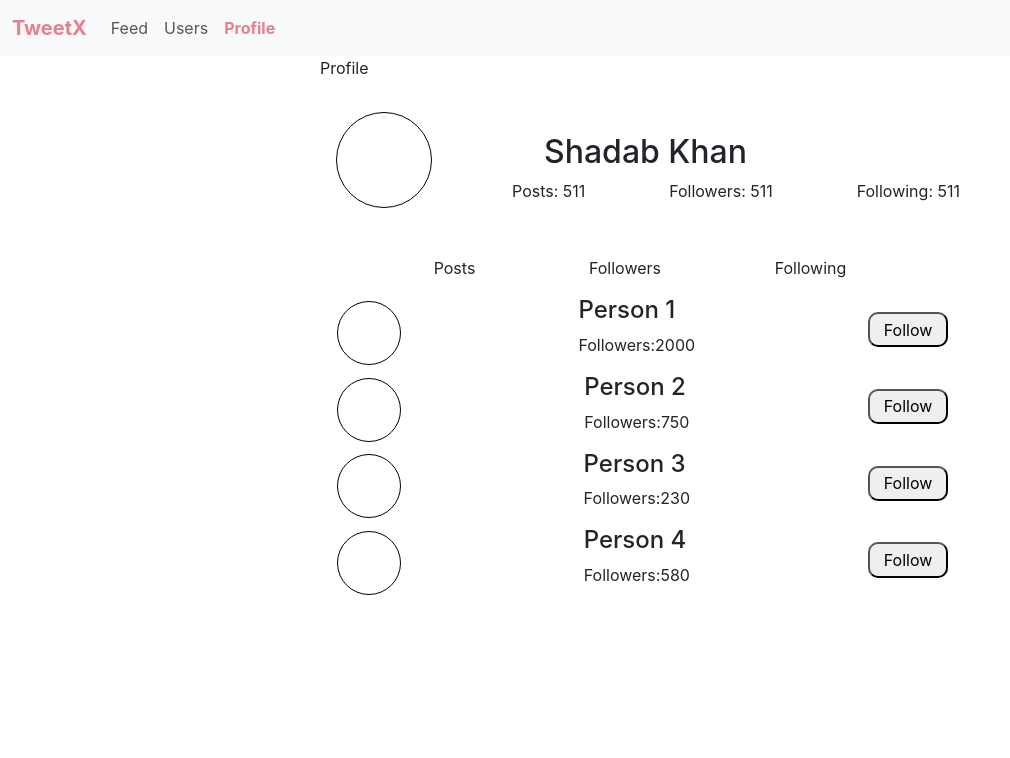
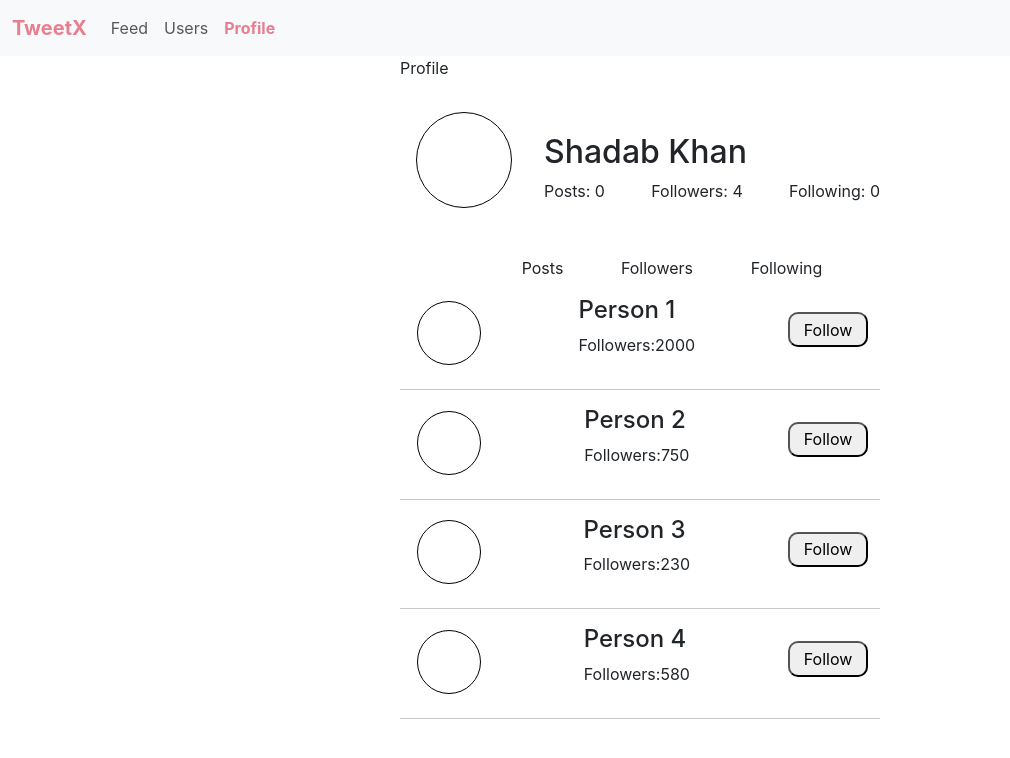
Before and after one commit to Shadab8989/tweetx, a React (Create React App) app: page /profile in a window 1280 px wide. Both pictures are taken after a click on the element "Followers". Shown: the top 758 px of the page, without its empty margins (0-1010 px from the left). Built offline with nearby package versions, Linux system fonts and the light colour scheme.

Commit message:
profileUpdate

```diff
--- a/src/components/feed/feed.css
+++ b/src/components/feed/feed.css
@@ -1,5 +1,5 @@
 .main-container {
-	width: 50%;
+	width: 30rem;
 	margin: 2rem auto;
 	/* border: 2px solid black; */
 	height: fit-content;
--- a/src/components/feed/feed.js
+++ b/src/components/feed/feed.js
@@ -5,19 +5,34 @@ import { useSelector } from "react-redux";
 import WriteTweet from "../writeTweet/writeTweet";
 
 function Feed() {
-
-  const peopleFollowed = useSelector((state) => state.following.people);
+	const peopleFollowed = useSelector((state) => state.following.people);
 	const peopleName = peopleFollowed.map((people) => people.name);
 	const peopleTweets = useSelector((state) => state.tweets.tweetArray);
 
-	const followedPeopleTweets = peopleTweets.filter((tweet) =>
-  peopleName.includes(tweet.name)
+	let followedPeopleTweets = peopleTweets.filter((tweet) =>
+		peopleName.includes(tweet.name)
 	);
+	const sortFunction = (obj1,obj2) => {
+		let t1, t2;
+		if (obj1.time[1] !== " ") {
+			t1 = obj1.time.slice(0, 2);
+		} else {
+			t1 = obj1.time.slice(0, 1);
+		}
+		if (obj2.time[1] !== " ") {
+			t2 = obj2.time.slice(0, 2);
+		} else {
+			t2 = obj2.time.slice(0, 1);
+		}
+		return Number(t1) - Number(t2)
+
+	}
+	followedPeopleTweets.sort((a,b) => sortFunction(a,b))
 
 	return (
-    <>
+		<>
 			<div className="main-container">
-      <WriteTweet />
+				<WriteTweet />
 				<div className="feed-container">
 					{followedPeopleTweets.map((tweet) => (
 						<IndividualTweet
--- a/src/components/navbar/navbar.css
+++ b/src/components/navbar/navbar.css
@@ -8,3 +8,12 @@
     font-weight: bold;
 
 }
+
+.nav-link:focus{
+    outline:none
+}
+
+.navbar-brand:active,.navbar-brand:focus{
+    color : rgb(230, 127, 144);
+    outline: none
+}
--- a/src/components/profile/followers/followers.js
+++ b/src/components/profile/followers/followers.js
@@ -5,7 +5,7 @@ import { useSelector } from "react-redux";
 function Followers() {
 	const data = useSelector((state) => state.following.people);
 
-  const usersArray = [
+	const usersArray = [
 		{ name: "Person 1", followers: 2000 },
 		{ name: "Person 2", followers: 750 },
 		{ name: "Person 3", followers: 230 },
@@ -20,10 +20,20 @@ function Followers() {
 
 	return (
 		<div>
-    {usersArray.map(person =>
-      <Individual key={person.name} name={person.name} followers={person.followers} status={updatedState(person)} />
-    )}
-			</div>
+			{usersArray.map((person) => {
+				return (
+					<>
+						<Individual
+							key={person.name}
+							name={person.name}
+							followers={person.followers}
+							status={updatedState(person)}
+						/>
+						<hr />
+					</>
+				);
+			})}
+		</div>
 	);
 }
 
--- a/src/components/profile/following/following.js
+++ b/src/components/profile/following/following.js
@@ -3,12 +3,23 @@ import Individual from "../../users/individual/individual";
 import { useSelector } from "react-redux";
 
 function Following() {
-	const followingPeople = useSelector(state => state.following.people)
+	const followingPeople = useSelector((state) => state.following.people);
+	const others = followingPeople.slice(1); //everyone expect ourself
 	return (
 		<div>
-		{followingPeople.slice(1).map((person) =>
-			<Individual key={person.name} name={person.name} followers={person.followers} status={"Following"} />
-		)}
+			{others.map((person) => {
+				return <>
+				<Individual
+					key={person.name}
+					name={person.name}
+					followers={person.followers}
+					status={"Following"}
+				/>
+				<hr />
+				</>
+			}
+
+			)}
 			{/* <Individual name="Person 4" followers={243} status={"Follow"} />
 			<Individual name="Person 5" followers={729} status={"Follow"} />
 			<Individual name="Person 6" followers={898} status={"Follow"} /> */}
--- a/src/components/profile/profile.css
+++ b/src/components/profile/profile.css
@@ -1,18 +1,17 @@
-.mail-div{
-    width: 50%;
+.main-div {
+	width: 30rem;
 	margin: auto;
 }
 
-
-.profile-info-container{
+.profile-info-container {
 	width: 100%;
+	display: flex;
 	justify-content: space-between;
 	margin: auto;
 	height: 10rem;
-    display: flex;
 }
 
-.image-placeholder{
+.image-placeholder {
 	border-radius: 50%;
 	width: 6rem;
 	height: 6rem;
@@ -20,7 +19,7 @@ border: 1px solid black;
 	margin: 1rem;
 }
 
-.Profile-info{
+.Profile-info {
 	width: 70%;
 	height: 100%;
 	display: flex;
@@ -28,24 +27,25 @@ margin: 1rem;
 	align-items: center;
 }
 
-.number-info{
+.number-info {
 	display: flex;
 	flex-wrap: wrap;
-    justify-content:space-between ;
+	justify-content: space-between;
 }
 
-.container-2{
+.container-2 {
 	border-top: none;
 	width: 100%;
 	height: fit-content;
 	margin: auto;
 }
 
-.actions{
+.actions {
 	display: flex;
 	justify-content: space-evenly;
+	margin-left: 4rem;
 }
 
-.actions > *:hover{
+.actions > *:hover {
 	cursor: pointer;
 }
--- a/src/components/profile/profile.js
+++ b/src/components/profile/profile.js
@@ -1,35 +1,55 @@
 import React from "react";
 import "./profile.css";
-import { useState,useRef } from "react";
+import { useState } from "react";
 import Posts from "./posts/posts";
 import Followers from "./followers/followers";
-import Following from './following/following'
+import Following from "./following/following";
+import { useSelector } from "react-redux";
 function Profile() {
-  const [content,setContent] = useState('Post')
+	const [content, setContent] = useState("Post");
 
+	const followingData = useSelector((state) => state.following.people);
+	const tweetData = useSelector((state) => state.tweets.personalTweet);
 
-  const postRef = useRef(null);
 	return (
-		<div className="mail-div">
+		<div className="main-div">
 			<p>Profile</p>
 			<div className="profile-info-container">
 				<div className="image-placeholder"></div>
 				<div className="Profile-info">
-					<div style={{width:'100%'}}>
-						<h2 style={{marginLeft:"2rem"}}>Shadab Khan</h2>
+					<div style={{ width: "100%" }}>
+						<h2>Shadab Khan</h2>
 						<div className="number-info">
-              <p>Posts: 511</p>
-              <p>Followers: 511</p>
-              <p>Following: 511</p>
+							<p>Posts: {tweetData}</p>
+							<p>Followers: 4</p>
+							<p>Following: {followingData.length - 1}</p>
 						</div>
 					</div>
 				</div>
 			</div>
 			<div className="container-2">
 				<div className="actions">
-        <p onClick={() => {setContent('Post')}} >Posts</p>
-        <p onClick={() => {setContent('Followers')}} >Followers</p>
-        <p onClick={() => {setContent('Following')}} >Following</p>
+					<p
+						onClick={() => {
+							setContent("Post");
+						}}
+					>
+						Posts
+					</p>
+					<p
+						onClick={() => {
+							setContent("Followers");
+						}}
+					>
+						Followers
+					</p>
+					<p
+						onClick={() => {
+							setContent("Following");
+						}}
+					>
+						Following
+					</p>
 				</div>
 				{content === "Post" && <Posts />}
 				{content === "Followers" && <Followers />}
--- a/src/components/users/users.css
+++ b/src/components/users/users.css
@@ -1,5 +1,5 @@
 .users-container {
-	width: 50%;
+	width: 30rem;
 	height: fit-content;
 	margin: auto;
 	padding: 2rem;
--- a/src/components/writeTweet/writeTweet.css
+++ b/src/components/writeTweet/writeTweet.css
@@ -7,8 +7,10 @@
 	margin-bottom: 0.5rem;
 }
 
-.feed-post-container > input {
+.feed-post-container > textarea {
 	width: 20rem;
+	height: 5rem;
+	resize: none;
 }
 
 .display-block {
--- a/src/components/writeTweet/writeTweet.js
+++ b/src/components/writeTweet/writeTweet.js
@@ -35,11 +35,11 @@ function WriteTweet() {
 				Write
 			</button>
 			<div ref={divRef} className="feed-post-container">
-				<input
+				<textarea
 					className="feed-input"
 					value={input}
 					onChange={(e) => setInput(e.target.value)}
-				></input>
+				></textarea>
 				<div className="button-div">
 					<button style={{ margin: "0.5rem" }} onClick={handleDiscardClick}>
 						Discard
--- a/src/features/tweets/tweetSlice.js
+++ b/src/features/tweets/tweetSlice.js
@@ -4,17 +4,28 @@ const initialState = {
 	tweetArray: [{ name: "Person 1",
     content: "Lorem ipsum dolor sit amet, elit, sed do eiusmod tempor incididunt ut labore et dolore magna aliqua. Lorem ipsum dolor sit amet, elit, sed do eiusmod.", time: "10 mins ago" },
     { name: "Person 2",
-    content: "Lorem ipsum dolor sit amet, elit, sed do eiusmod tempor incididunt ut labore et dolore magna aliqua. Lorem ipsum dolor sit amet, elit, sed do eiusmod.", time: "10 mins ago" },
+    content: "Lorem ipsum dolor sit amet, elit, sed do eiusmod tempor incididunt ut labore et dolore magna aliqua. Lorem ipsum dolor sit amet, elit, sed do eiusmod.", time: "50 mins ago" },
     { name: "Person 3",
-    content: "Lorem ipsum dolor sit amet, elit, sed do eiusmod tempor incididunt ut labore et dolore magna aliqua. Lorem ipsum dolor sit amet, elit, sed do eiusmod.", time: "10 mins ago" },
+    content: "Lorem ipsum dolor sit amet, elit, sed do eiusmod tempor incididunt ut labore et dolore magna aliqua. Lorem ipsum dolor sit amet, elit, sed do eiusmod.", time: "7 mins ago" },
     { name: "Person 4",
-    content: "Lorem ipsum dolor sit amet, elit, sed do eiusmod tempor incididunt ut labore et dolore magna aliqua. Lorem ipsum dolor sit amet, elit, sed do eiusmod.", time: "10 mins ago" },
+    content: "Lorem ipsum dolor sit amet, elit, sed do eiusmod tempor incididunt ut labore et dolore magna aliqua. Lorem ipsum dolor sit amet, elit, sed do eiusmod.", time: "26 mins ago" },
+    { name: "Person 4",
+    content: "Lorem ipsum dolor sit amet, elit, sed do eiusmod tempor incididunt ut labore et dolore magna aliqua. Lorem ipsum dolor sit amet, elit, sed do eiusmod.", time: "27 mins ago" },
     { name: "Person 1",
-    content: "Lorem ipsum dolor sit amet, elit, sed do eiusmod tempor incididunt ut labore et dolore magna aliqua. Lorem ipsum dolor sit amet, elit, sed do eiusmod.", time: "10 mins ago" },
+    content: "Lorem ipsum dolor sit amet, elit, sed do eiusmod tempor incididunt ut labore et dolore magna aliqua. Lorem ipsum dolor sit amet, elit, sed do eiusmod.", time: "34 mins ago" },
+    { name: "Person 4",
+    content: "Lorem ipsum dolor sit amet, elit, sed do eiusmod tempor incididunt ut labore et dolore magna aliqua. Lorem ipsum dolor sit amet, elit, sed do eiusmod.", time: "17 mins ago" },
     { name: "Person 1",
-    content: "Lorem ipsum dolor sit amet, elit, sed do eiusmod tempor incididunt ut labore et dolore magna aliqua. Lorem ipsum dolor sit amet, elit, sed do eiusmod.", time: "10 mins ago" },
+    content: "Lorem ipsum dolor sit amet, elit, sed do eiusmod tempor incididunt ut labore et dolore magna aliqua. Lorem ipsum dolor sit amet, elit, sed do eiusmod.", time: "45 mins ago" },
+    { name: "Person 3",
+    content: "Lorem ipsum dolor sit amet, elit, sed do eiusmod tempor incididunt ut labore et dolore magna aliqua. Lorem ipsum dolor sit amet, elit, sed do eiusmod.", time: "39 mins ago" },
+    { name: "Person 2",
+    content: "Lorem ipsum dolor sit amet, elit, sed do eiusmod tempor incididunt ut labore et dolore magna aliqua. Lorem ipsum dolor sit amet, elit, sed do eiusmod.", time: "11 mins ago" },
+    { name: "Person 3",
+    content: "Lorem ipsum dolor sit amet, elit, sed do eiusmod tempor incididunt ut labore et dolore magna aliqua. Lorem ipsum dolor sit amet, elit, sed do eiusmod.", time: "6 mins ago" },
     { name: "Person 1",
-    content: "Lorem ipsum dolor sit amet, elit, sed do eiusmod tempor incididunt ut labore et dolore magna aliqua. Lorem ipsum dolor sit amet, elit, sed do eiusmod.", time: "10 mins ago" }],
+    content: "Lorem ipsum dolor sit amet, elit, sed do eiusmod tempor incididunt ut labore et dolore magna aliqua. Lorem ipsum dolor sit amet, elit, sed do eiusmod.", time: "8 mins ago" }],
+    personalTweet:0
 };
 const tweetSlice = createSlice({
 	name: "tweet",
@@ -22,6 +33,7 @@ const tweetSlice = createSlice({
 	reducers: {
 		addTweet: (state, action) => {
 			state.tweetArray.unshift(action.payload);
+            state.personalTweet += 1
 		},
 	},
 });
```
Lines whose indentation alone changed are shown as unchanged.
